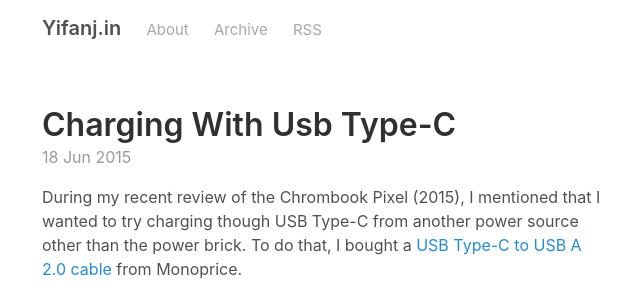
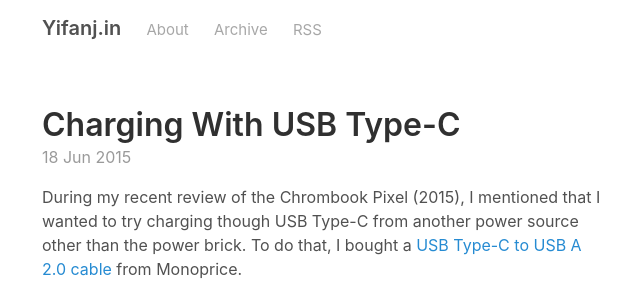
Before and after one commit to tr4656/tr4656.github.io, a Jekyll site: the page built from _posts/2015-06-18-Charging-With-Usb-TypeC.markdown, in a window 1280 px wide. Shown: the top 300 px of the page, without its empty margins (318-958 px from the left). Built offline with Jekyll 4.4.1, drawn with Linux system fonts in a browser that asks for light colours.

```diff
--- a/_posts/2015-06-18-Charging-With-Usb-TypeC.markdown
+++ b/_posts/2015-06-18-Charging-With-Usb-TypeC.markdown
@@ -1,6 +1,6 @@
 ---
 layout: post
-title: Charging With Usb Type-C
+title: Charging With USB Type-C
 date: 2015-06-18 10:14
 ---
 
```
